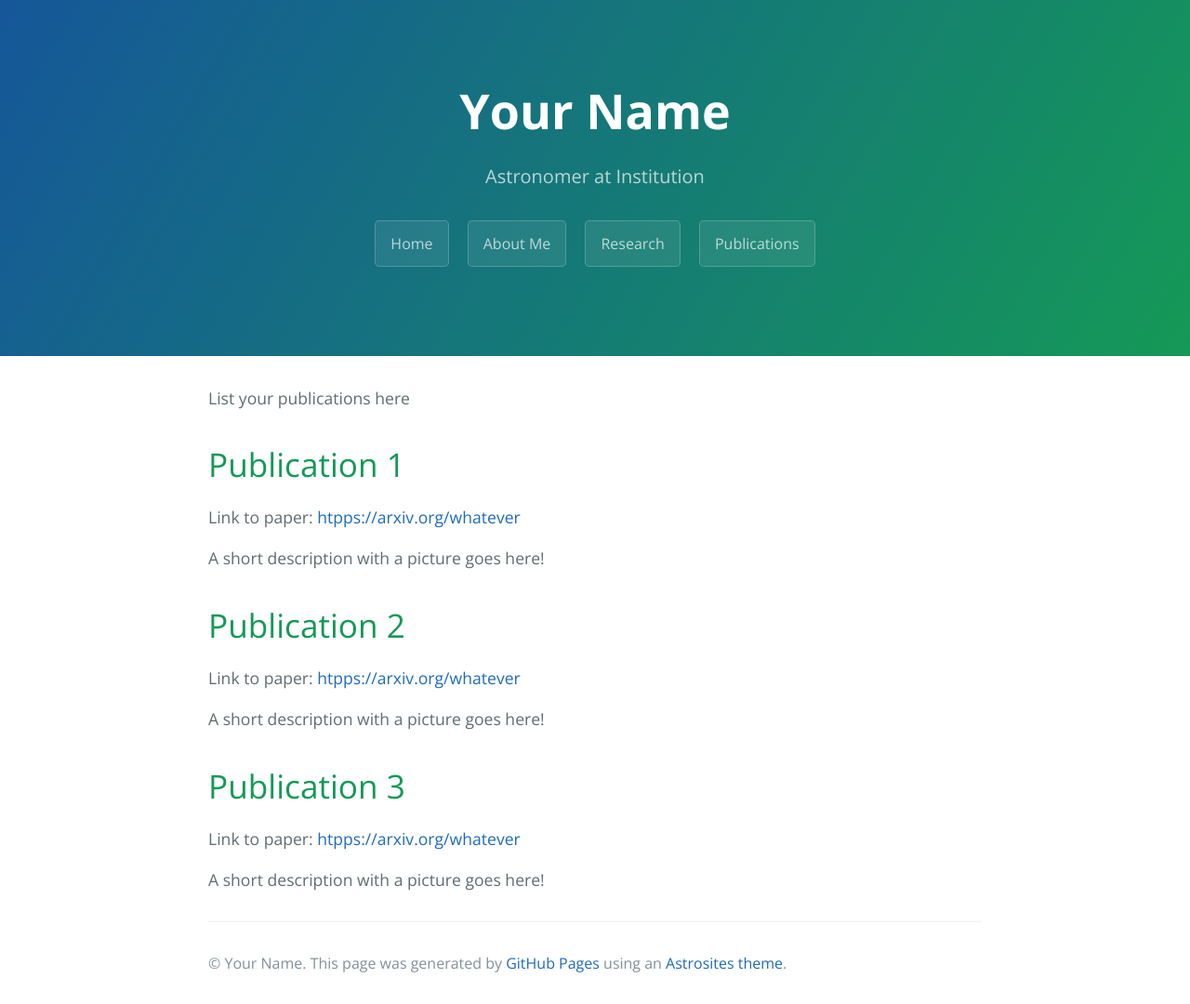
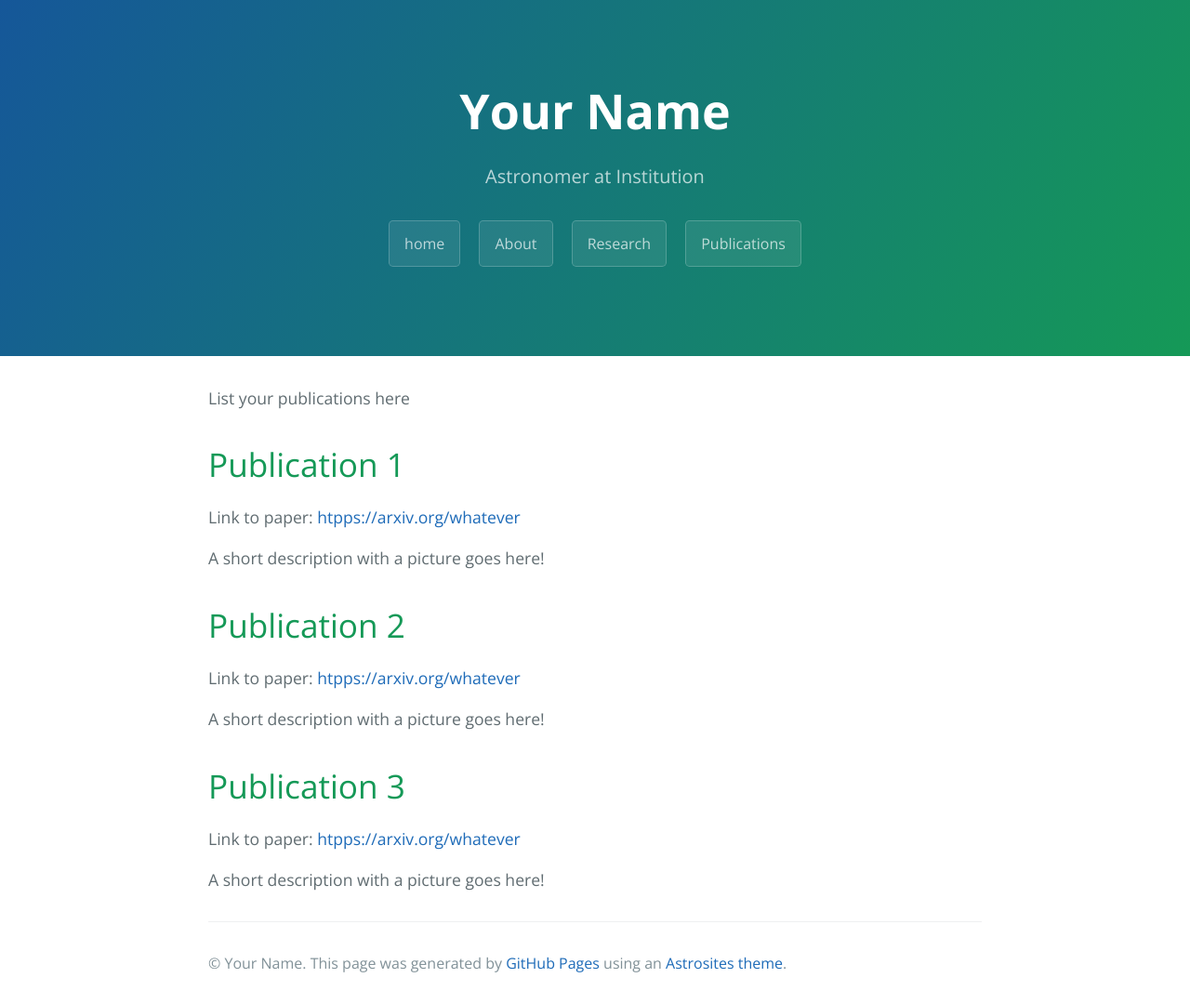
Before and after one commit to stevenstetzler/github-pages-template, a Jekyll site: the page built from _pages/publications.md, in a window 1280 px wide. Shown: the whole page at 93% size. Built offline with Jekyll 4.4.1, drawn with Linux system fonts in a browser that asks for light colours; nearby versions of some CDN libraries.

Commit message:
Moved pages and updated navigation

```diff
--- a/_config.yml
+++ b/_config.yml
@@ -1,10 +1,11 @@
-# Setup
-title:        Your Name
-tagline:      Astronomer at Institution
-baseurl:      "/github-pages-template/"
-paginate:     1
-locale:       "en"
+# SITE INFORMATION
+title: Your Name
+tagline: Astronomer at Institution
+baseurl: ""
+paginate: 1
+locale: "en"
 
+# YOUR INFORMATION
 # About/contact
 author:
   name: Your Name
@@ -28,6 +29,21 @@ author:
     # - type: orcid
     #   link: https://orcid.org/id
 
+# This adds the _pages folder to Jekyll and tells it to process and output those files
+collections:
+  pages:
+    output: true
+    permalink: /:path/
+
+# NAVIGATION
+# This determines which navigation buttons are shown on the website
+# These MUST be the same as the title of the page (or the name of the file if that is not set)
+nav:
+  - home
+  - about
+  - research
+  - publications
+
 # Plugins
 plugins:
   - jekyll-paginate
--- /dev/null
+++ b/_includes/buttons.html
@@ -0,0 +1,13 @@
+
+{% for title in site.nav %}
+    {% assign title_lower = title | downcase %}
+    {% if title_lower == 'home' %}
+    <a href="{{ '' | absolute_url }}" class="btn">{{ title }}</a>
+    {% endif %}
+    {% for page in site.pages %}
+        {% assign page_title_lower = page.title | downcase %}
+        {% if title_lower == page_title_lower %}
+        <a href="{{ page.url | absolute_url }}" class="btn">{{ page.title }}</a>
+        {% endif %}
+    {% endfor %}
+{% endfor %}
--- a/_includes/page-header.html
+++ b/_includes/page-header.html
@@ -1,10 +1,7 @@
 <section class="page-header">
-  <div style='margin: auto'>
+  <div>
     <h1 class="project-name">{{ site.title }}</h1>
     <h2 class="project-tagline">{{ site.tagline }}</h2>
-    <a href="{{ site.url }}{{ site.baseurl }}" class="btn">Home</a>
-    <a href="{{ '/about' | relative_url }}" class="btn">About Me</a>
-    <a href="{{ '/research' | relative_url }}" class="btn">Research</a>
-    <a href="{{ '/publications' | relative_url }}" class="btn">Publications</a>
+    {% include buttons.html %}
   </div>
 </section>
```
Also changed, not shown: _layouts/home.html (+1 -7 lines), _pages/about.md (renamed from about.md), _pages/publications.md (renamed from publications.md), _pages/research.md (renamed from research.md).
